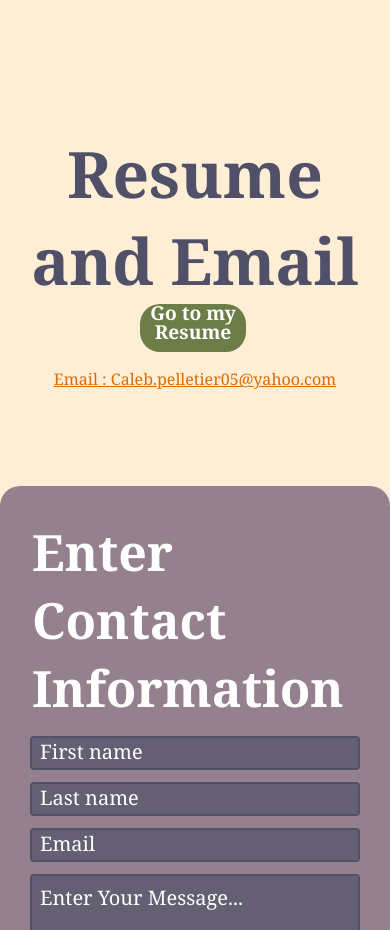
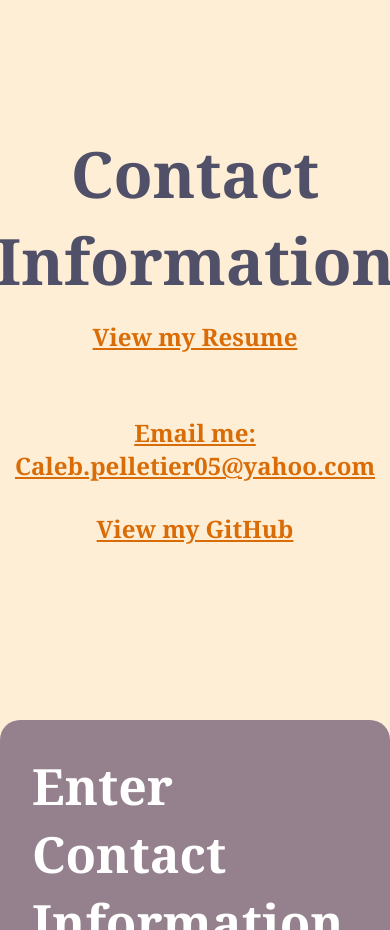
Before and after one commit to CalebPelletier/caleb-pelletier-porfolio, a plain HTML site: page index.html in a window 390 px wide. Shown: the part 6080-7010 px from the top of the page. Drawn offline with Linux system fonts and the light colour scheme.

Commit message:
changed resume section

```diff
--- a/index.html
+++ b/index.html
@@ -85,9 +85,12 @@
     </section>
 
     <section class="Contact-info" id="contact-info">
-        <h2>Resume and Email</h2>
-        <a href="https://calebpelletier.github.io/Pelletier-csci181-practice/resume.html" aria-label="View Caleb Pelletier Resume">Go to my Resume</a>
-        <p>Email : Caleb.pelletier05@yahoo.com</p>
+        <h2>Contact Information</h2>
+        <div class="contact-list">
+            <a href="https://calebpelletier.github.io/Pelletier-csci181-practice/resume.html" aria-label="View Caleb Pelletier Resume">View my Resume</a>
+            <a href="mailto:Caleb.pelletier05@yahoo.com">Email me: Caleb.pelletier05@yahoo.com</a>
+            <a href="https://github.com/CalebPelletier">View my GitHub</a>
+        </div>
     </section>
 
     </main>
--- a/styles/styles.css
+++ b/styles/styles.css
@@ -366,32 +366,26 @@
     color: #505168;
 }
 
+.contact-list {
+    display: flex;
+    flex-direction: row;
+    gap: 2rem;
+}
+
 .Contact-info a {
-    display: inline-block;
-    border-radius: 20px;
     height: 3rem;
-    width: 27%;
-    font-size: 1.47rem;
-    line-height: .97;
-    text-decoration: none;
+    font-size: 2rem;
+    text-decoration: underline;
     font-weight: 1000;
-    margin-left: 36%;
     border: none;
-    color: white;
-    background-color: #6C7D47;
+    color: #D96C06;
     transition: opacity 0.3s ease;
-}
-.Contact-info p {
-    font-size: 2rem;
-    margin-top: 2rem;
-    color: #D96C06;
-    margin-bottom: -4rem;
-    text-decoration: underline;
 }
 
 .Contact-info a:hover {
     cursor: pointer;
     transform: translateY(.1rem);
+    color: #6C7D47;
 }
 
 /*-----------------------*/
@@ -636,33 +630,27 @@
     color: #505168;
 }
 
-.Contact-info a {
-    display: inline-block;
-    border-radius: 20px;
-    height: 3rem;
-    width: 27%;
-    font-size: 1.2rem;
-    line-height: .97;
-    text-decoration: none;
-    font-weight: 1000;
-    margin-left: 36%;
-    border: none;
-    color: white;
-    background-color: #6C7D47;
-    transition: opacity 0.3s ease;
-}
-.Contact-info p {
-    font-size: 1rem;
-    margin-top: 1rem;
-    color: #D96C06;
-    margin-bottom: -4rem;
-    text-decoration: underline;
+.contact-list {
+    display: flex;
+    flex-direction: column;
+    gap: 2rem;
 }
 
+.Contact-info a {
+    height: 3rem;
+    font-size: 1.5rem;
+    text-decoration: underline;
+    font-weight: 1000;
+    border: none;
+    color: #D96C06;
+    transition: opacity 0.3s ease;
+    margin-top: 1rem;
+}
 
 .Contact-info a:hover {
     cursor: pointer;
     transform: translateY(.1rem);
+    color: #6C7D47;
 }
 
 /* FOOTER */
```
